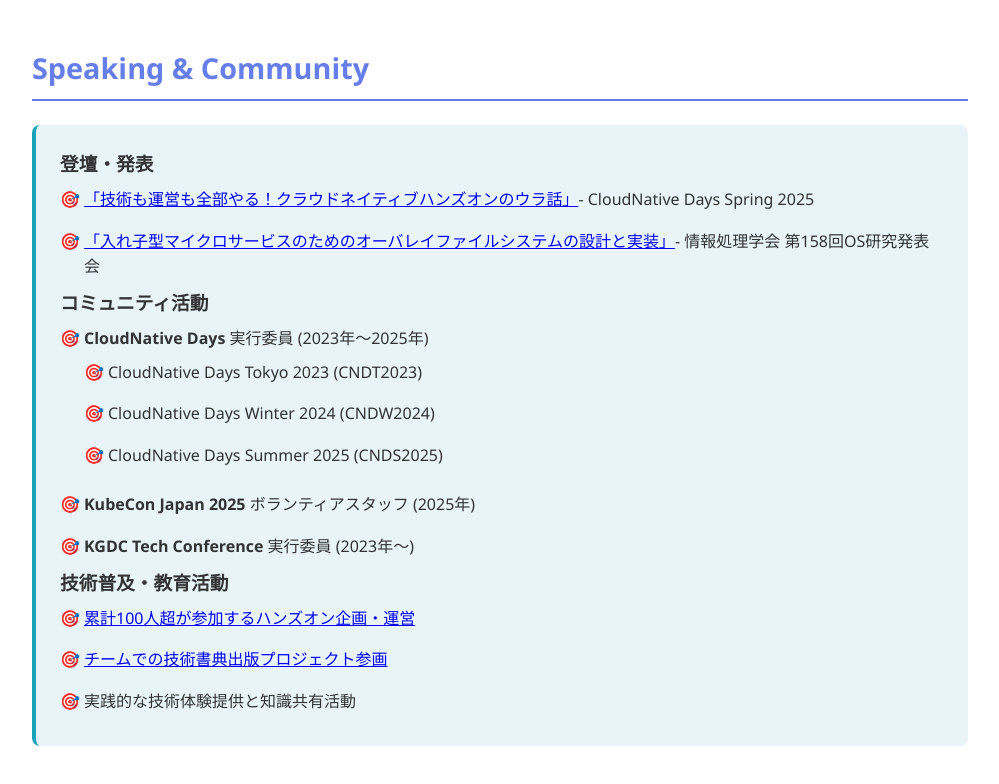
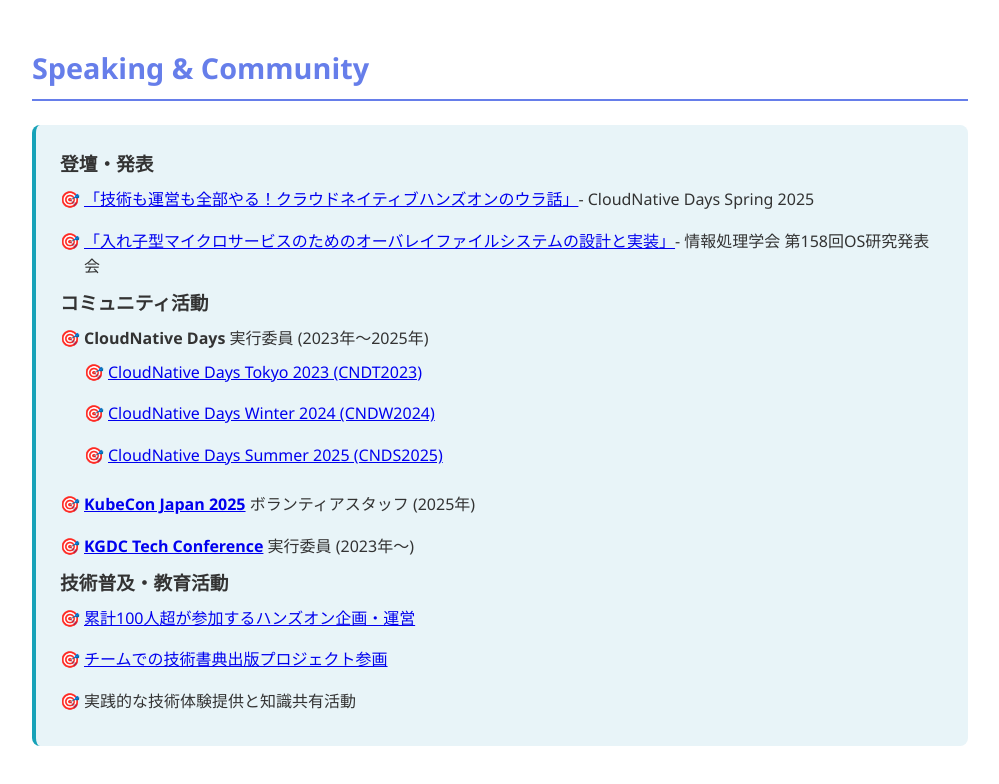
Before and after one commit to hayama17/hayama17.github.io, a plain HTML site: page index.html in a window 1280 px wide. Shown: the part 1740-2524 px from the top of the page, without its empty margins (140-1139 px from the left). Drawn offline with Linux system fonts and the light colour scheme.

Commit message:
urlの修正

```diff
--- a/index.html
+++ b/index.html
@@ -310,15 +310,18 @@
                         <li><strong>CloudNative Days</strong> 実行委員 (2023年〜2025年)
                             <ul>
                                 <li>
-                                    <a href="https://event.cloudnativedays.jp/cndt2023" target="_blank"></a>CloudNative Days Tokyo 2023 (CNDT2023)</li>
+                                    <a href="https://event.cloudnativedays.jp/cndt2023" target="_blank">CloudNative Days Tokyo 2023 (CNDT2023)</a>
+                                </li>
                                 <li>
-                                    <a href="https://event.cloudnativedays.jp/cndw2024" target="_blank"></a>CloudNative Days Winter 2024 (CNDW2024)</li>
+                                    <a href="https://event.cloudnativedays.jp/cndw2024" target="_blank">CloudNative Days Winter 2024 (CNDW2024)</a>
+                                </li>
                                 <li>
-                                    <a href="https://event.cloudnativedays.jp/cnds2025" target="_blank"></a>CloudNative Days Summer 2025 (CNDS2025)</li>
+                                    <a href="https://event.cloudnativedays.jp/cnds2025" target="_blank">CloudNative Days Summer 2025 (CNDS2025)</a>
+                                </li>
                             </ul>
                         </li>
-                        <li><strong><a href="https://events.linuxfoundation.org/kubecon-cloudnativecon-japan/" target="_blank"></a>KubeCon Japan 2025</strong> ボランティアスタッフ (2025年)</li>
-                        <li><strong><a href="https://kgdc.connpass.com/" target="_blank"></a>KGDC Tech Conference</strong> 実行委員 (2023年〜)</li>
+                        <li><strong><a href="https://events.linuxfoundation.org/kubecon-cloudnativecon-japan/" target="_blank">KubeCon Japan 2025</a></strong> ボランティアスタッフ (2025年)</li>
+                        <li><strong><a href="https://kgdc.connpass.com/" target="_blank">KGDC Tech Conference</a></strong> 実行委員 (2023年〜)</li>
                     </ul>
 
                     <h3>技術普及・教育活動</h3>
```
